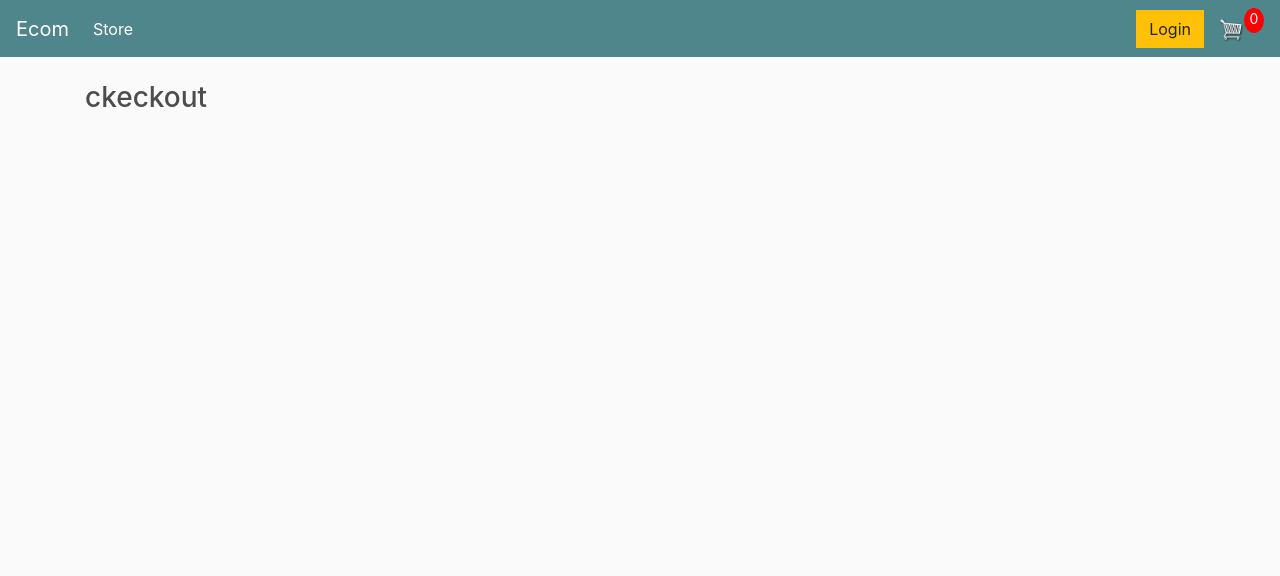
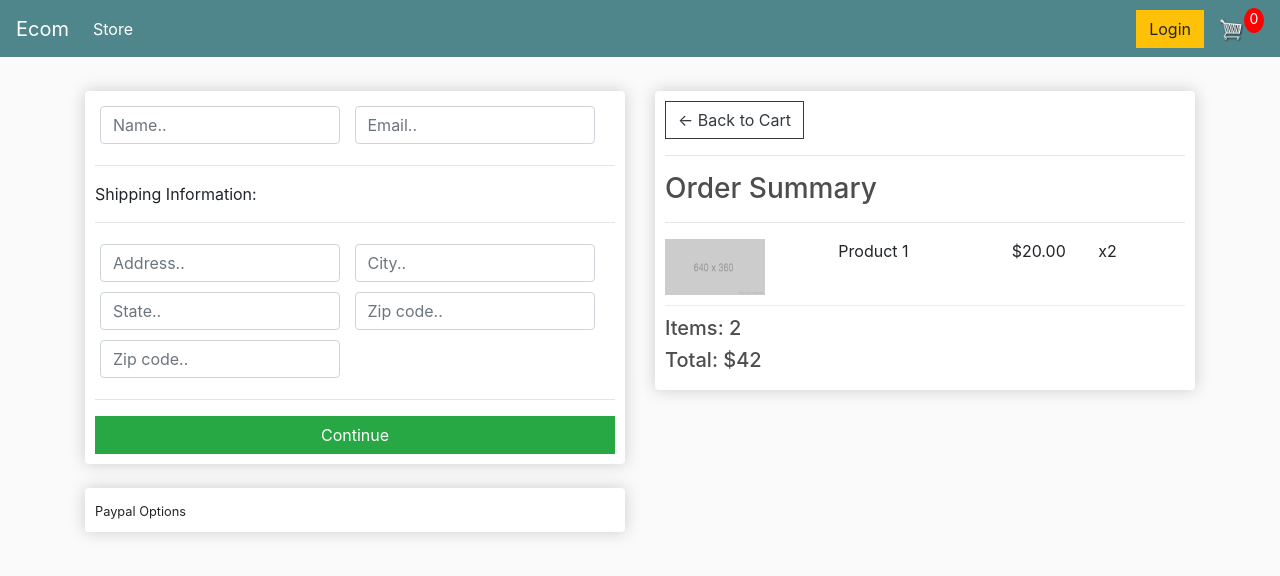
Before and after one commit to Esenbaev-Muxan/First-online-shop-django, a Django app: page /checkout/ in a window 1280 px wide. Shown: the top 576 px of the page. Run offline with Django 4.2, Linux system fonts and the light colour scheme; some libraries are stand-ins or nearby versions.

Commit message:
setup templates

```diff
--- a/store/templates/store/checkout.html
+++ b/store/templates/store/checkout.html
@@ -3,7 +3,70 @@
 
 {% block content %}
 
-<h3>ckeckout</h3>
+<div class="row">
+    <div class="col-lg-6">
+        <div class="box-element" id="form-wrapper">
+            <form action="" id="form">
+                <div class="user-info">
+                    <div class="form-field">
+                        <input required class="form-control" type="text" name="name" placeholder="Name..">
+                    </div>
+                    <div class="form-field">
+                        <input required class="form-control" type="email" name="email" placeholder="Email..">
+                    </div>
+                </div>
+
+                <div id="shipping-info">
+                    <hr>
+						<p>Shipping Information:</p>
+						<hr>
+						<div class="form-field">
+							<input class="form-control" type="text" name="address" placeholder="Address..">
+						</div>
+						<div class="form-field">
+							<input class="form-control" type="text" name="city" placeholder="City..">
+						</div>
+						<div class="form-field">
+							<input class="form-control" type="text" name="state" placeholder="State..">
+						</div>
+						<div class="form-field">
+							<input class="form-control" type="text" name="zipcode" placeholder="Zip code..">
+						</div>
+						<div class="form-field">
+							<input class="form-control" type="text" name="country" placeholder="Zip code..">
+						</div>
+                </div>
+
+                <hr>
+                <input id="form-button" class="btn btn-success btn-block" type="submit" value="Continue">
+            </form>
+        </div>
+        <br>
+
+        <div class="box-element" id="payment-info">
+            <small>Paypal Options</small>
+        </div>
+    </div>
+
+    <div class="col-lg-6">
+        <div class="box-element" >
+            <a  class="btn btn-outline-dark" href="{% url 'cart' %}">&#x2190; Back to Cart</a>
+            <hr>
+            <h3>Order Summary</h3>
+            <hr>
+
+            <div class="cart-row">
+                <div style="flex:2"><img class="row-image" src="{% static 'images/placeholder.png' %}"></div>
+                <div style="flex:2"><p>Product 1</p></div>
+                <div style="flex:1"><p>$20.00</p></div>
+                <div style="flex:1"><p>x2</p></div>
+            </div>
+
+            <h5>Items: 2</h5>
+            <h5>Total: $42</h5>
+        </div>
+    </div>
+</div>
 
 
 {% endblock content %}
```
Also changed, not shown: store/templates/store/cart.html (+45 -1 lines), static/images/arrow-down.png (added), static/images/arrow-up.png (added).
